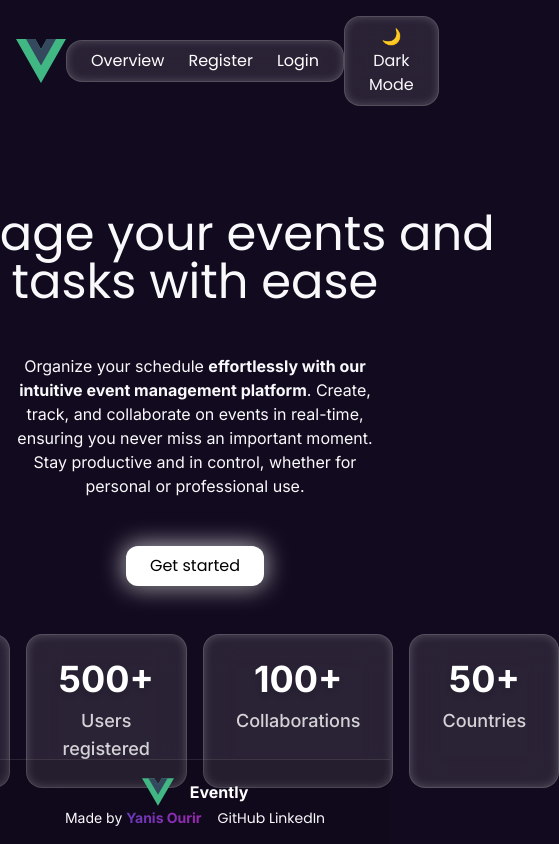
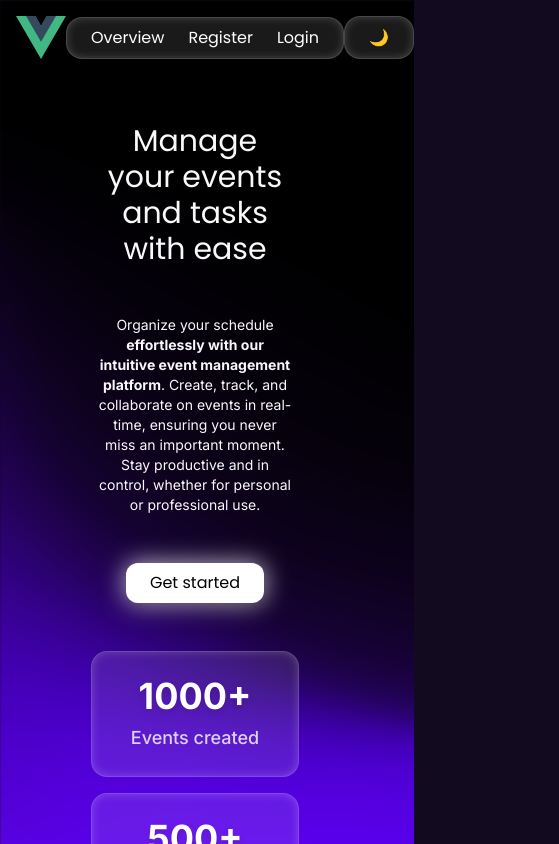
Before and after one commit to Yanis-Ourir/event-front-vuejs, a Vue app: page / in a window 390 px wide. Shown: the top 844 px of the page, 559 px wide, since content can reach past the window. Built offline with nearby package versions, Linux system fonts and the light colour scheme; the HTML template or start-up script is replaced by a standard one.

Commit message:
background and responsive added

```diff
--- a/src/assets/base.css
+++ b/src/assets/base.css
@@ -31,7 +31,11 @@ body {
   font-optical-sizing: auto;
   font-weight: 400;
   font-style: normal;
+  background-image: url('../../public/purple-background.webp');
+  background-size: cover;
 }
+
+
 
 .dark-mode {
   background-color: var(--color-bg-dark);
--- a/src/components/Footer.vue
+++ b/src/components/Footer.vue
@@ -1,5 +1,5 @@
 <template>
-    <footer class="border-t border-white/10 bg-black/10 md:mt-32 px-12 fixed bottom-0 w-full py-4">
+    <footer class="border-t border-white/10 bg-black/10 mt-12 md:mt-32 px-12 md:fixed md:bottom-0 w-full py-4">
         <div class="flex flex-col items-center justify-between sm:flex-row">
             <div class="flex items-center gap-4">
                 <img src="@/assets/logo.svg" alt="Logo" class="w-8 h-8"/>
--- a/src/components/Hero.vue
+++ b/src/components/Hero.vue
@@ -5,18 +5,19 @@ import MarketingCard from './ui/MarketingCard.vue';
 </script>
 
 <template>
-    <div class="text-center flex flex-col h-100 mt-44 justify-around items-center gap-12">
-        <h1 class="text-5xl font-bold">
+    <div class="text-center flex flex-col md:h-100 mt-12 md:mt-44 justify-around items-center gap-12">
+        <h1 class="md:text-5xl text-3xl font-bold w-1/2 md:w-full">
             Manage your events and tasks with ease
         </h1>
-        <p class="w-1/2">
+        <p class="w-1/2 text-sm md:text-lg">
             Organize your schedule <span class="font-bold">effortlessly with our intuitive event management platform</span>.
             Create, track, and collaborate on events in real-time, ensuring you never miss an
             important moment. Stay productive and in control, whether for personal or
             professional use.
         </p>
         <Button link="/events" text="Get started"/>
-        <div class="flex justify-center gap-4">
+
+        <div class="flex flex-col md:flex-row justify-center gap-4">
             <MarketingCard stat="1000+" text="Events created" />
             <MarketingCard stat="500+" text="Users registered" />
             <MarketingCard stat="100+" text="Collaborations" />
--- a/src/components/ui/ColorMode.vue
+++ b/src/components/ui/ColorMode.vue
@@ -3,7 +3,7 @@
             border border-white/20 dark:border-gray-600
             backdrop-blur-lg shadow-[inset_0_0_8px_rgba(255,255,255,0.2)]">
     <button @click="toggleDarkMode">
-      {{ isDarkMode ? '🌞 Light Mode' : '🌙 Dark Mode' }}
+      {{ isDarkMode ? '🌞' : '🌙' }}
     </button>
   </div>
 </template>
--- a/src/views/Home.vue
+++ b/src/views/Home.vue
@@ -5,7 +5,7 @@ import Hero from '@/components/Hero.vue';
 </script>
 
 <template>
-    <section class="h-100 flex flex-col justify-center items-center">
+    <section class="flex flex-col justify-center items-center">
         <Hero/>
     </section>
 </template>
```
Also changed, not shown: src/App.vue (+2 -7 lines), public/purple-background.webp (added).
